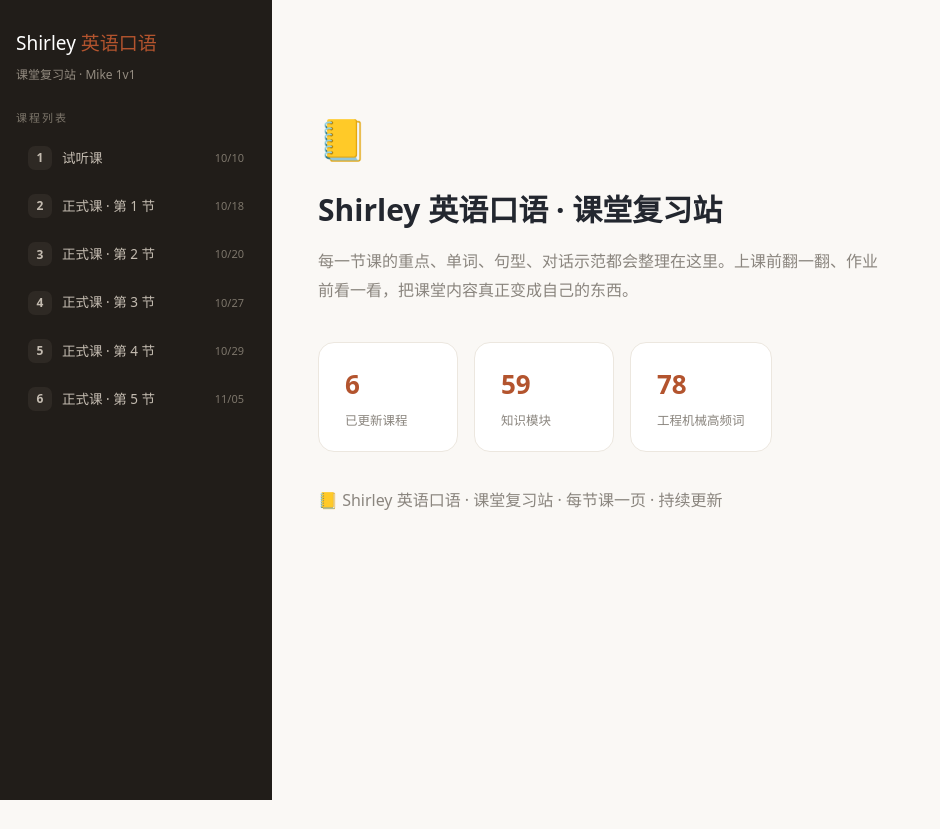
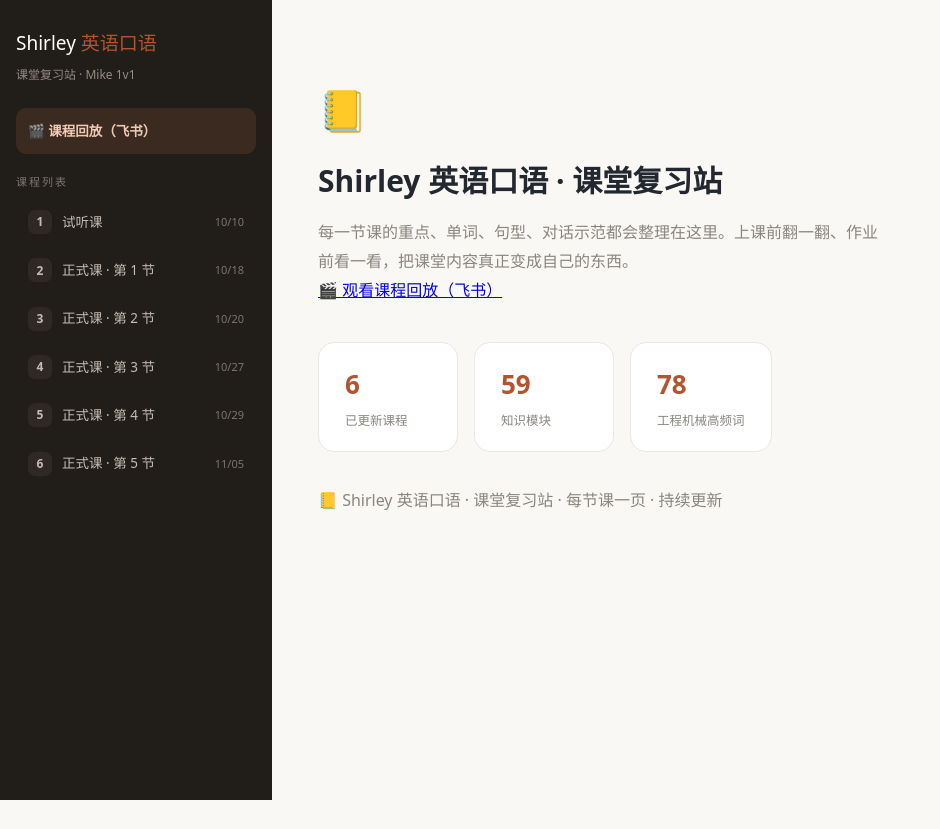
Before and after one commit to jeffreypro-ux/Shirleyenglish, a plain HTML site: page index.html in a window 1280 px wide. Shown: the whole page, without its empty margins (0-940 px from the left). After the commit the page ends 800 px from the top, so only its background shows below. Drawn offline with Linux system fonts and the light colour scheme.

Commit message:
Update index.html

```diff
--- a/index.html
+++ b/index.html
@@ -110,6 +110,10 @@
   .quiz .a .cn{color:var(--sub);font-size:13px}
   .quiz .a .tip{margin:6px 0 0;font-size:12.5px}
   .footer{color:var(--sub)};font-size:12.5px;text-align:center;padding:26px 0}
+  .replay-btn{display:inline-flex;align-items:center;gap:8px;background:var(--accent);color:#fff;border-radius:12px;padding:12px 22px;font-size:15px;font-weight:700;text-decoration:none;margin-top:22px;box-shadow:0 3px 10px rgba(179,84,46,.3);transition:.15s}
+  .replay-btn:hover{transform:translateY(-2px);box-shadow:0 6px 16px rgba(179,84,46,.4)}
+  .replay-link{display:flex;align-items:center;gap:10px;padding:11px 12px;border-radius:10px;background:#3a2a20;color:#f0c9b5;cursor:pointer;text-decoration:none;margin-bottom:6px;font-size:13.5px;font-weight:600;transition:.15s}
+  .replay-link:hover{background:var(--accent);color:#fff}
   .menu-btn{display:none}
   .overlay{display:none}
   @media (max-width:860px){
@@ -165,6 +169,7 @@
   <aside class="sidebar">
     <div class="brand">Shirley <span>英语口语</span></div>
     <div class="tagline">课堂复习站 · Mike 1v1</div>
+    <a class="replay-link" href="https://my.feishu.cn/drive/folder/S8Rzf6ioNlBAMpdsBOUc9Ymjnxg?from=space_personal_filelist" target="_blank" rel="noopener">🎬 课程回放（飞书）</a>
     <div class="nav-title">课程列表</div>
     <nav id="lessonNav"></nav>
   </aside>
@@ -1002,6 +1007,7 @@ function renderHome(){
     <div class="hero"><div class="book">📒</div>
       <h1>Shirley 英语口语 · 课堂复习站</h1>
       <p>每一节课的重点、单词、句型、对话示范都会整理在这里。上课前翻一翻、作业前看一看，把课堂内容真正变成自己的东西。</p>
+      <a class="replay-btn" href="https://my.feishu.cn/drive/folder/S8Rzf6ioNlBAMpdsBOUc9Ymjnxg?from=space_personal_filelist" target="_blank" rel="noopener">🎬 观看课程回放（飞书）</a>
     </div>
     <div class="stats">
       <div class="stat"><b>${LESSONS.length}</b><div>已更新课程</div></div>
```
